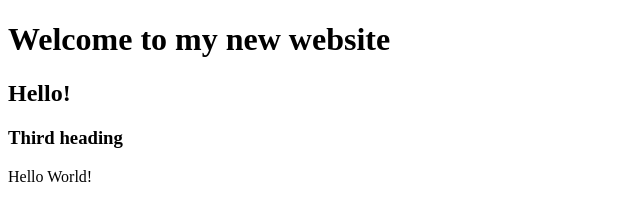
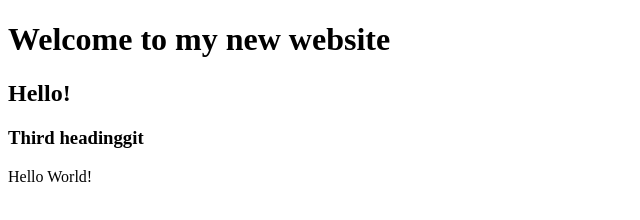
Before and after one commit to Calebhudson00/Hellllo, a plain HTML site: page index.html in a window 1280 px wide. Shown: the full height of the page, 0-640 px from the left. Drawn offline with Linux system fonts and the light colour scheme.

```diff
--- a/index.html
+++ b/index.html
@@ -6,7 +6,7 @@
     <body>
         <h1>Welcome to my new website</h1>
         <h2>Hello!</h2>
-        <h3>Third heading</h3>
+        <h3>Third headinggit </h3>
         Hello World!
     </body>
 </html>
```
